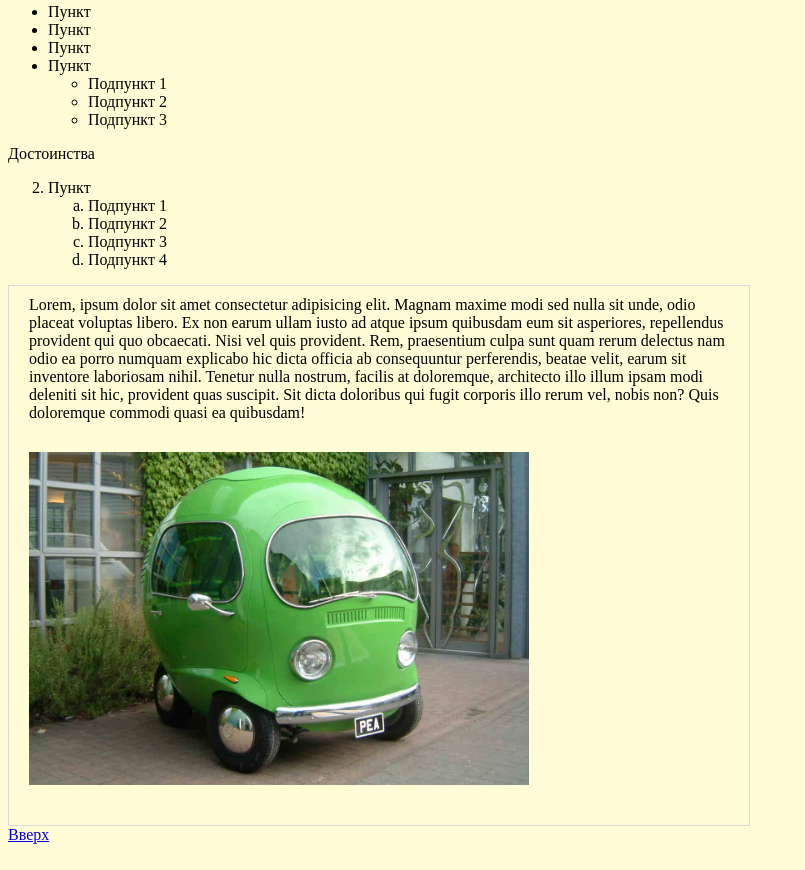
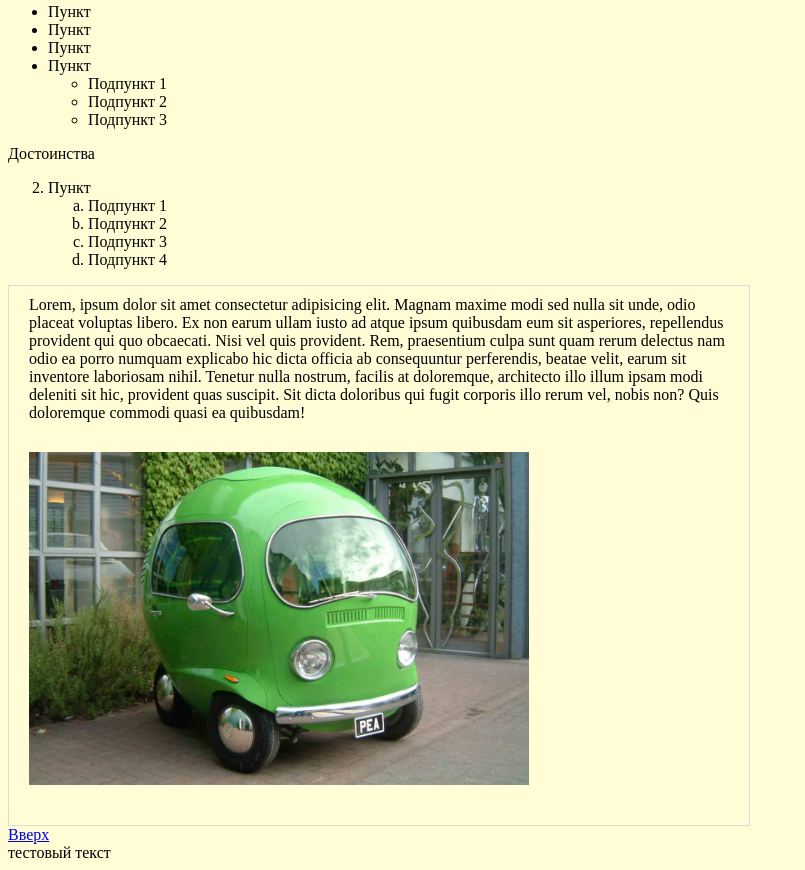
Before and after one commit to SerjKern/My_lessons.github.io, a plain HTML site: page Lesson_4/PROJECT/src/index.html in a window 1280 px wide. Shown: the part 1175-2045 px from the top of the page, without its empty margins (0-805 px from the left). Drawn offline with Linux system fonts and the light colour scheme.

Commit message:
Добавил div

```diff
--- a/Lesson_4/PROJECT/src/index.html
+++ b/Lesson_4/PROJECT/src/index.html
@@ -88,6 +88,8 @@
     <a href="#to_top">Вверх</a>
   </div>
 
+  <div>тестовый текст</div>
+
 </body>
 
 </html>
```
